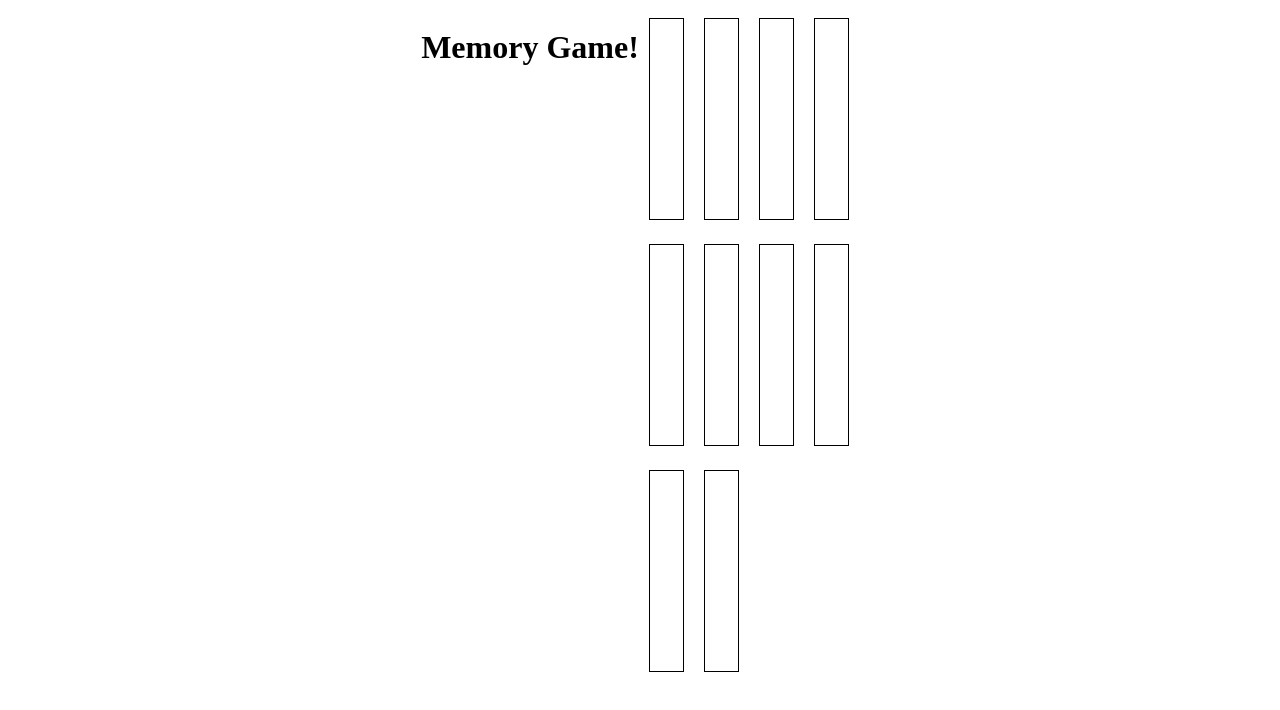
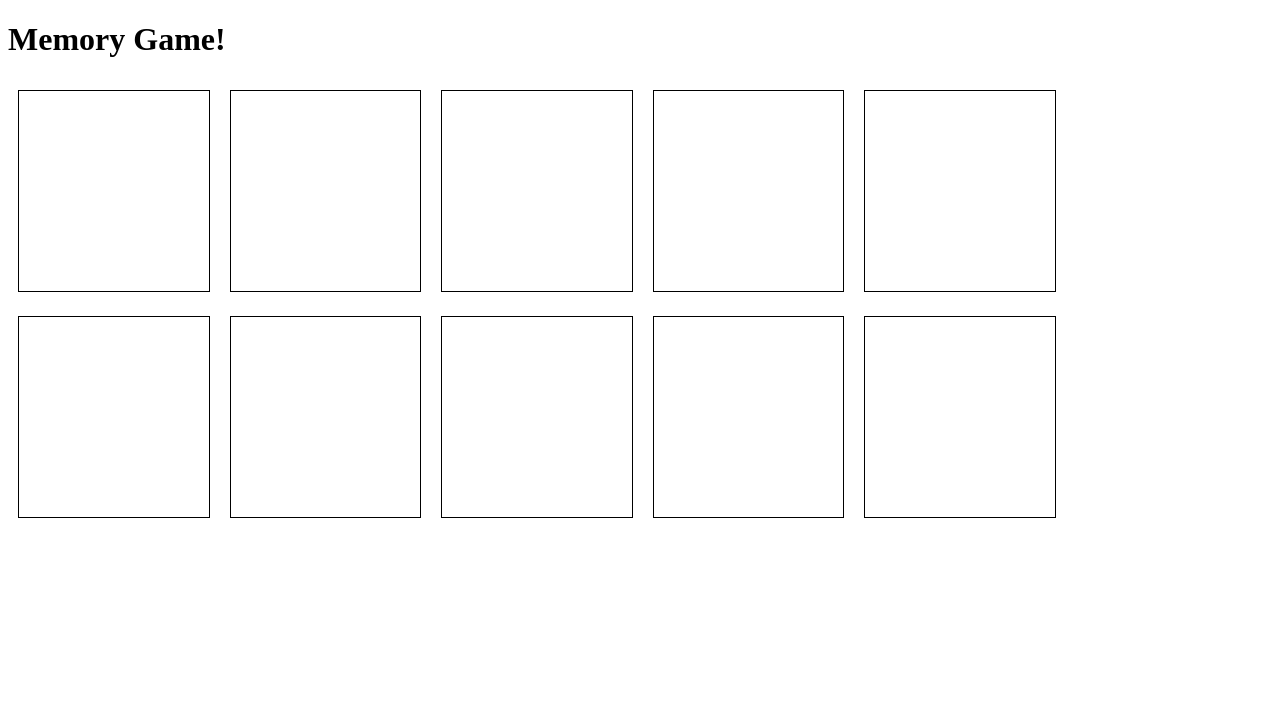
Before and after one commit to jonjones320/Memory-Game, a plain HTML site: page index.html in a window 1280 px wide. Drawn offline with Linux system fonts and the light colour scheme.

Commit message:
reset css to original style

```diff
--- a/style2.css
+++ b/style2.css
@@ -5,8 +5,3 @@
   margin: 10px;
   display: inline-block;
 }
-
-body {
-  display: flex;
-  justify-content: center;
-}
```
